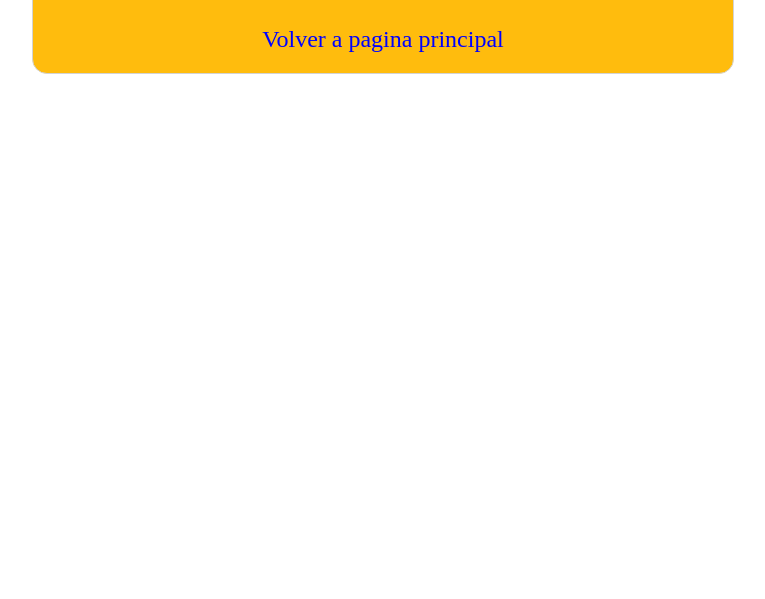
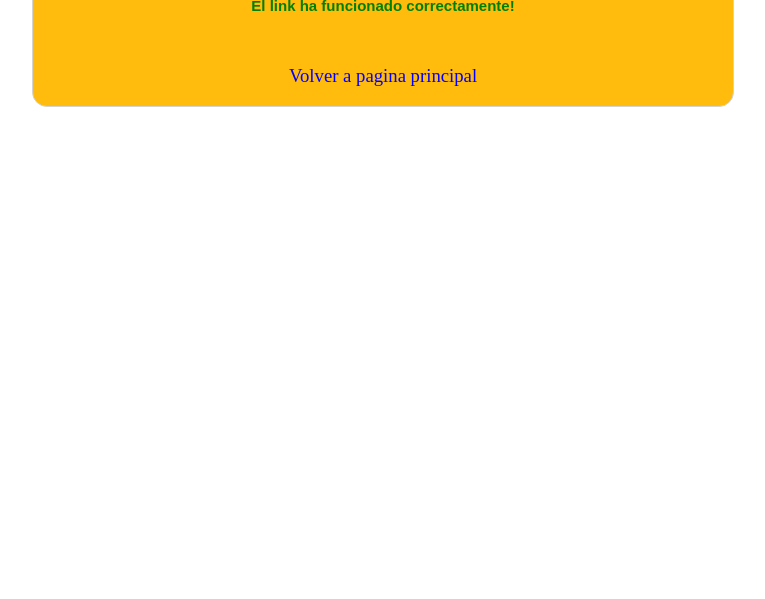
Before and after one commit to L21gt/proyectoMc, a plain HTML site: page images/linksFalsos.html in a window 1280 px wide. Shown: the part 201-800 px from the top of the page, without its empty margins (257-1022 px from the left). Drawn offline with Linux system fonts and the light colour scheme.

Commit message:
edited linkfalsos.html to add line El link ha funcionado correctamente including css style and comments

```diff
--- a/images/linksFalsos.html
+++ b/images/linksFalsos.html
@@ -11,9 +11,10 @@
         <div class="containerLinks">
             <div class="titleLinks">
                 <h1>Esta es una pagina de prueba</h1>
+                <h2>El link ha funcionado correctamente!</h2>
             </div>
             <div class="volver">
-                <a href="../index.html"><h2>Volver a pagina principal</h2></a>
+                <a href="../index.html"><h3>Volver a pagina principal</h3></a>
             </div>
         </div>
     </div>
--- a/style.css
+++ b/style.css
@@ -15,7 +15,17 @@
     align-items: center;
     margin-top: 10%;
 }
-.volver h2{
+.generalContainerLinks h1 {
+    margin-bottom: 0;
+}
+.generalContainerLinks h2 {
+    font-size: 15px;
+    text-align: center;
+    font-family: Arial, Helvetica, sans-serif;
+    color: green;
+}
+.volver h3{
+    padding-top: 20px;
     color: blue;
     font-weight: 500;
 }
```
